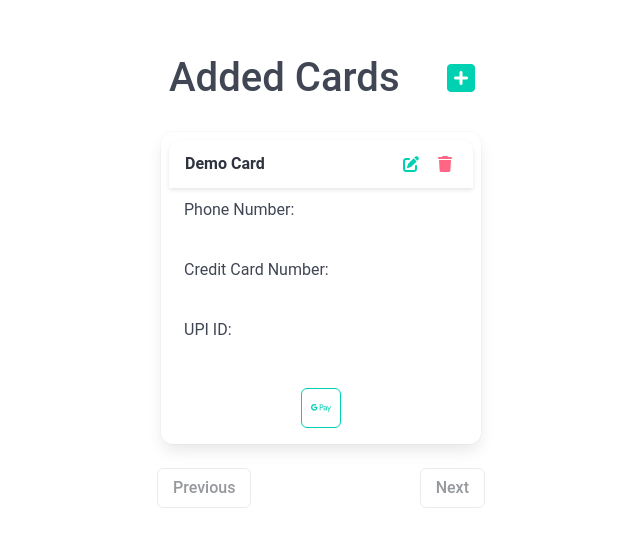
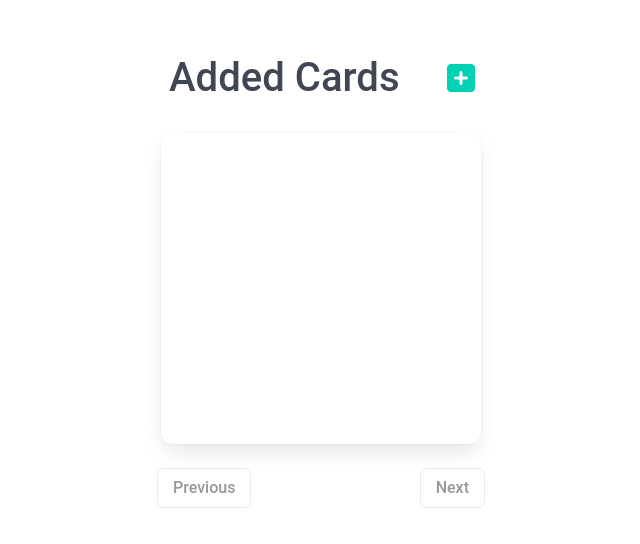
Before and after one commit to shivamkatyan/zap-bill, an Angular app: page / in a window 1280 px wide. Shown: the top 544 px of the page, without its empty margins (319-959 px from the left). Built offline with nearby package versions, Linux system fonts and the light colour scheme.

Commit message:
added empty bock

```diff
--- a/src/app/features/card-list/card-list.component.html
+++ b/src/app/features/card-list/card-list.component.html
@@ -14,7 +14,7 @@
         [enableEditMode]="true"
         (save)="handleAddCard($event)"
         (onDelete)="cancelAddCard(); deleteCard($event)"
-        >
+      >
       </app-credit-card>
     </div>
   }
@@ -24,6 +24,14 @@
     <div>
       <app-credit-card [card]="card" (save)="updateCard($event)" (onDelete)="deleteCard($event)"> </app-credit-card>
     </div>
+  } @empty {
+    <div>
+      <div
+        class="card p-2 mb-5 is-flex is-align-items-center is-justify-content-center has-text-white has-text-weight-bold is-size-5 is-italic"
+      >
+        No cards added yet
+      </div>
+    </div>
   }
 
   <!-- Pagination -->
--- a/src/app/features/card-list/card-list.component.ts
+++ b/src/app/features/card-list/card-list.component.ts
@@ -57,15 +57,15 @@ export class CardListComponent implements AfterViewInit {
       if (cards?.length) {
         this.creditCards = [...cards];
       } else {
-        const defaultCard: Card = {
-          id: 1,
-          username: 'Demo Card',
-          number: '1234123412341234',
-          phoneNumber: 1234567890,
-          bank: 'icici',
-        };
-        await this.storageService.addCard(defaultCard);
-        this.creditCards = [defaultCard];
+        // const defaultCard: Card = {
+        //   id: 1,
+        //   username: 'Demo Card',
+        //   number: '1234123412341234',
+        //   phoneNumber: 1234567890,
+        //   bank: 'icici',
+        // };
+        // await this.storageService.addCard(defaultCard);
+        // this.creditCards = [defaultCard];
       }
     } catch (error) {
       console.error('Error fetching cards:', error);
--- a/src/app/features/credit-card/credit-card.component.scss
+++ b/src/app/features/credit-card/credit-card.component.scss
@@ -1,11 +1,3 @@
-.card {
-  max-width: 400px;
-  min-width: 320px;
-  //   margin: 20px auto; /* Centers the card and adds vertical spacing */
-  //   box-shadow: 0 2px 4px rgba(0, 0, 0, 0.1); /* Adds a subtle shadow for better appearance */
-  //   border-radius: 8px; /* Adds rounded corners */
-}
-
 .card-header-icon {
   display: flex;
   align-items: center;
--- a/src/styles.scss
+++ b/src/styles.scss
@@ -11,3 +11,11 @@ body {
 .container {
   min-width: 320px;
 }
+.card {
+  max-width: 400px;
+  min-width: 320px;
+  min-height: 312px;
+  //   margin: 20px auto; /* Centers the card and adds vertical spacing */
+  //   box-shadow: 0 2px 4px rgba(0, 0, 0, 0.1); /* Adds a subtle shadow for better appearance */
+  //   border-radius: 8px; /* Adds rounded corners */
+}
```
